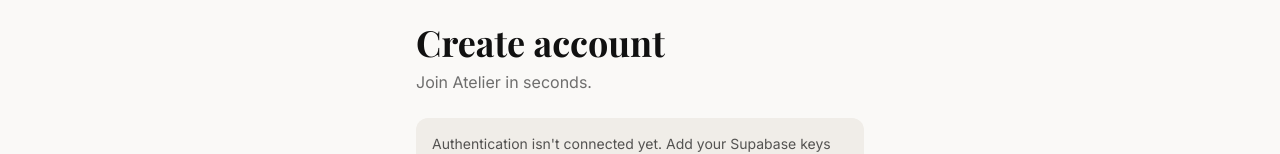
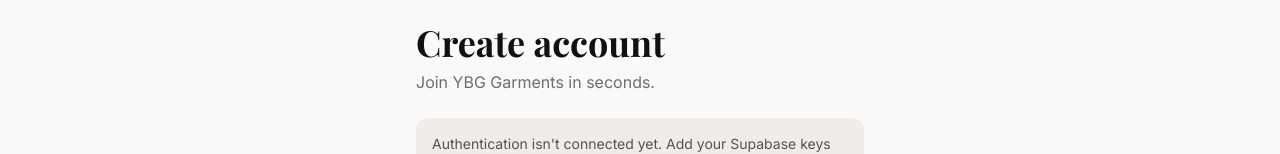
Before and after one commit to utech0201-debug/novamarket, a Next.js app: page /signup in a window 1280 px wide. Shown: the part 123-277 px from the top of the page. Built offline with nearby package versions, Linux system fonts and the light colour scheme; no server answers; a web font is replaced by a local one.

Commit message:
brand: update signup greeting to YBG Garments

```diff
--- a/app/signup/page.tsx
+++ b/app/signup/page.tsx
@@ -69,7 +69,7 @@
     <div className="container-x flex justify-center py-20">
       <div className="w-full max-w-md">
         <h1 className="font-serif text-4xl font-bold">Create account</h1>
-        <p className="mt-2 text-ink/60">Join Atelier in seconds.</p>
+        <p className="mt-2 text-ink/60">Join YBG Garments in seconds.</p>
 
         {!supabase && (
           <p className="mt-6 rounded-xl bg-sand p-4 text-sm text-ink/70">
```
